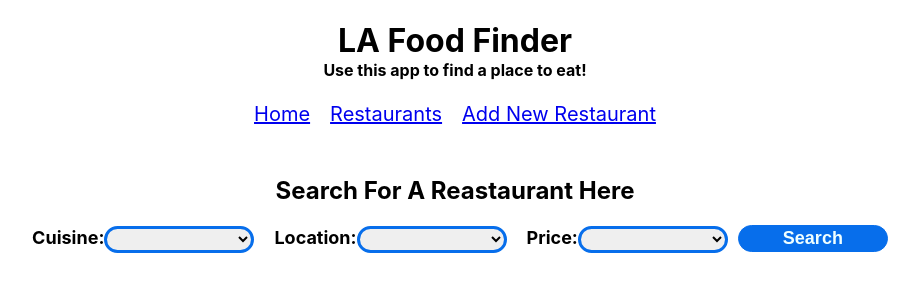
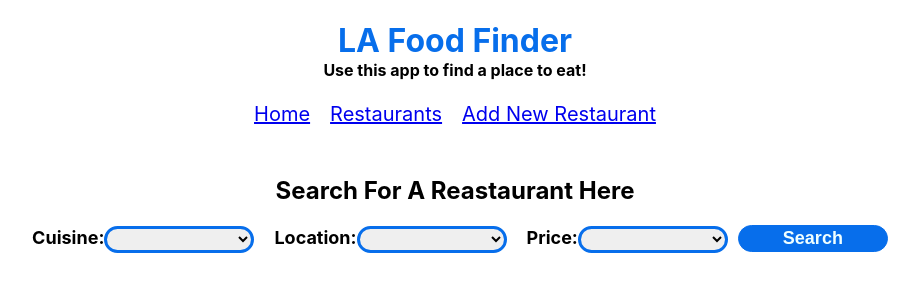
Before and after one commit to ejelymyles/la-foodie-app, a React (Create React App) app: page / in a window 1280 px wide. Shown: the top 300 px of the page, without its empty margins (185-1104 px from the left). Built offline with nearby package versions, Linux system fonts and the light colour scheme; data requests are answered from the project's data file.

Commit message:
add color to header title

```diff
--- a/src/App.css
+++ b/src/App.css
@@ -33,10 +33,12 @@ div.cards {
 .header {
   margin-bottom: 50px; /* Adjust the margin-bottom to your desired spacing */
   text-align: center;
+  /* background-color: rgb(200, 229, 248); */
 }
 
 .header-title {
   margin-bottom: 0px; /* Adjust this value as needed */
+  color: #076eeb;
 }
 
 .header-subtitle {
```
